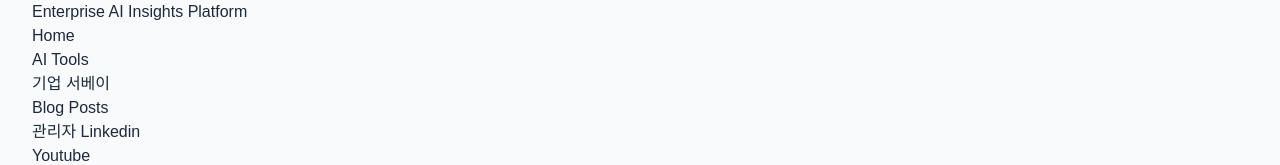
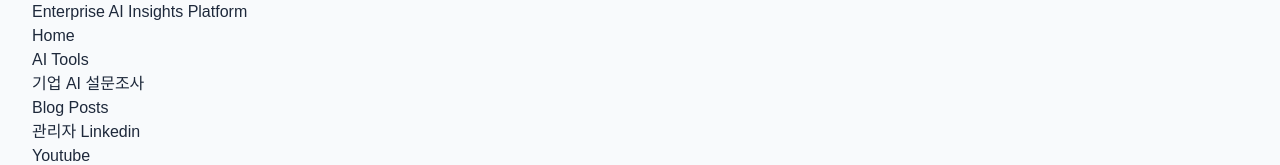
Before and after one commit to chrischangminlee/Enterprise-AI-Platform, a Next.js app in the folder frontend/: page / in a window 1280 px wide. Shown: the top 165 px of the page. Built offline with nearby package versions, Linux system fonts and the light colour scheme.

Commit message:
gnb update

```diff
--- a/frontend/src/components/GNB.tsx
+++ b/frontend/src/components/GNB.tsx
@@ -12,7 +12,7 @@
 const navItems: NavItem[] = [
   { label: "Home", href: "/" },
   { label: "AI Tools", href: "/ai-tools" },
-  { label: "기업 서베이", href: "/survey" },
+  { label: "기업 AI 설문조사", href: "/survey" },
   { label: "Blog Posts", href: "/blog-posts" },
   { label: "관리자 Linkedin", href: "https://www.linkedin.com/in/chrislee9407/", external: true },
   { label: "Youtube", href: "https://www.youtube.com/@EnterpriseAILab", external: true },
```
